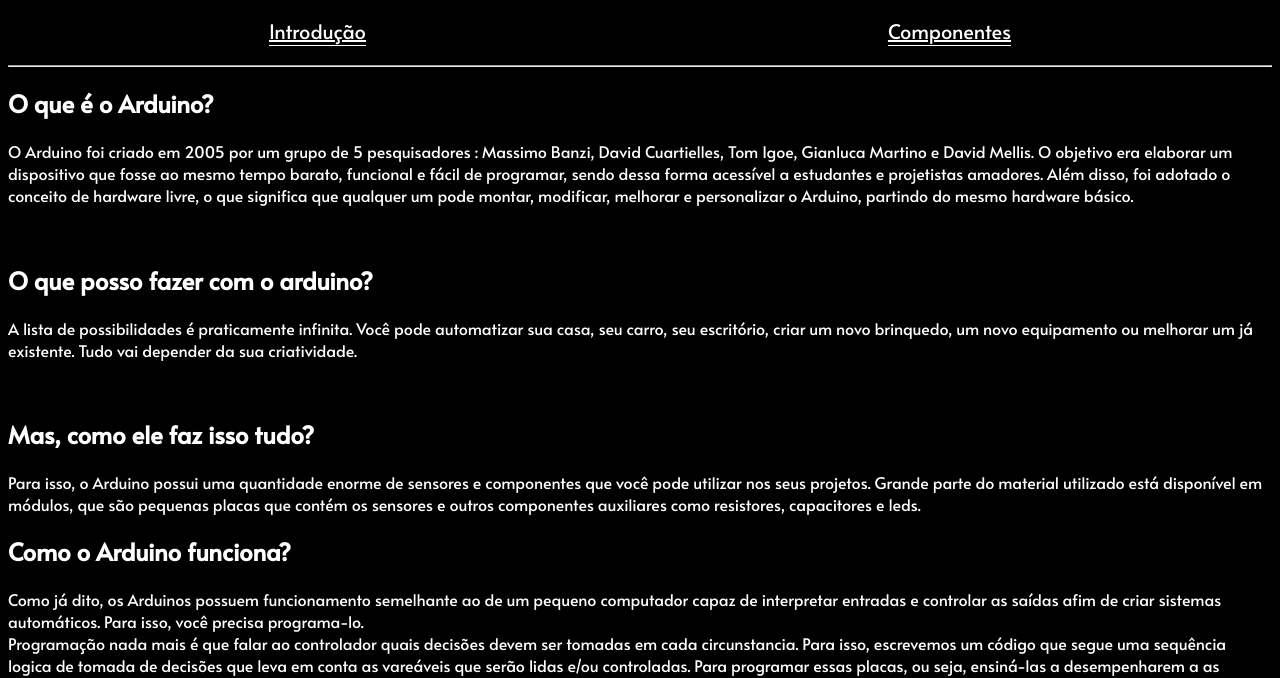
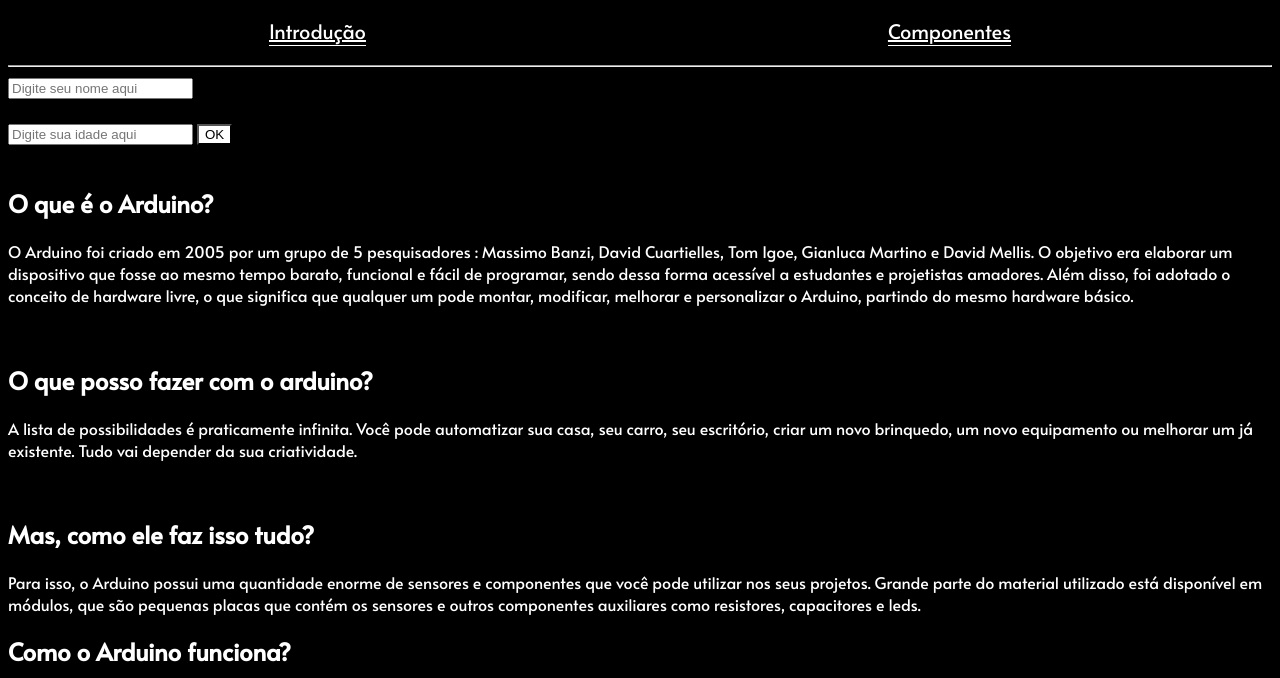
Before and after one commit to PauloHenrique2/SiteArduino, a plain HTML site: page index.html in a window 1280 px wide. Shown: the part 126-804 px from the top of the page. Drawn offline with Linux system fonts and the light colour scheme.

Commit message:
Novos Botões!

```diff
--- a/index.html
+++ b/index.html
@@ -21,6 +21,15 @@
         </header>
 
         <main>
+            <input type="text" id="nome" placeholder="Digite seu nome aqui">
+            <br>
+            <br>
+            <input type="number" id="idade" placeholder="Digite sua idade aqui">
+            <button type="button" id="botao">OK</button>
+            <br>
+            <br>
+            <script src="java.js"></script>
+
             <h2 id="intro">O que é o Arduino?</h2>
             <p>O Arduino foi criado em 2005 por um grupo de 5 pesquisadores : Massimo Banzi, David Cuartielles, Tom Igoe, Gianluca Martino e David Mellis. O objetivo era elaborar um dispositivo que fosse ao mesmo tempo barato, funcional e fácil de programar, sendo dessa forma acessível a estudantes e projetistas amadores. Além disso, foi adotado o conceito de hardware livre, o que significa que qualquer um pode montar, modificar, melhorar e personalizar o Arduino, partindo do mesmo hardware básico.</p>
             <br>
```
